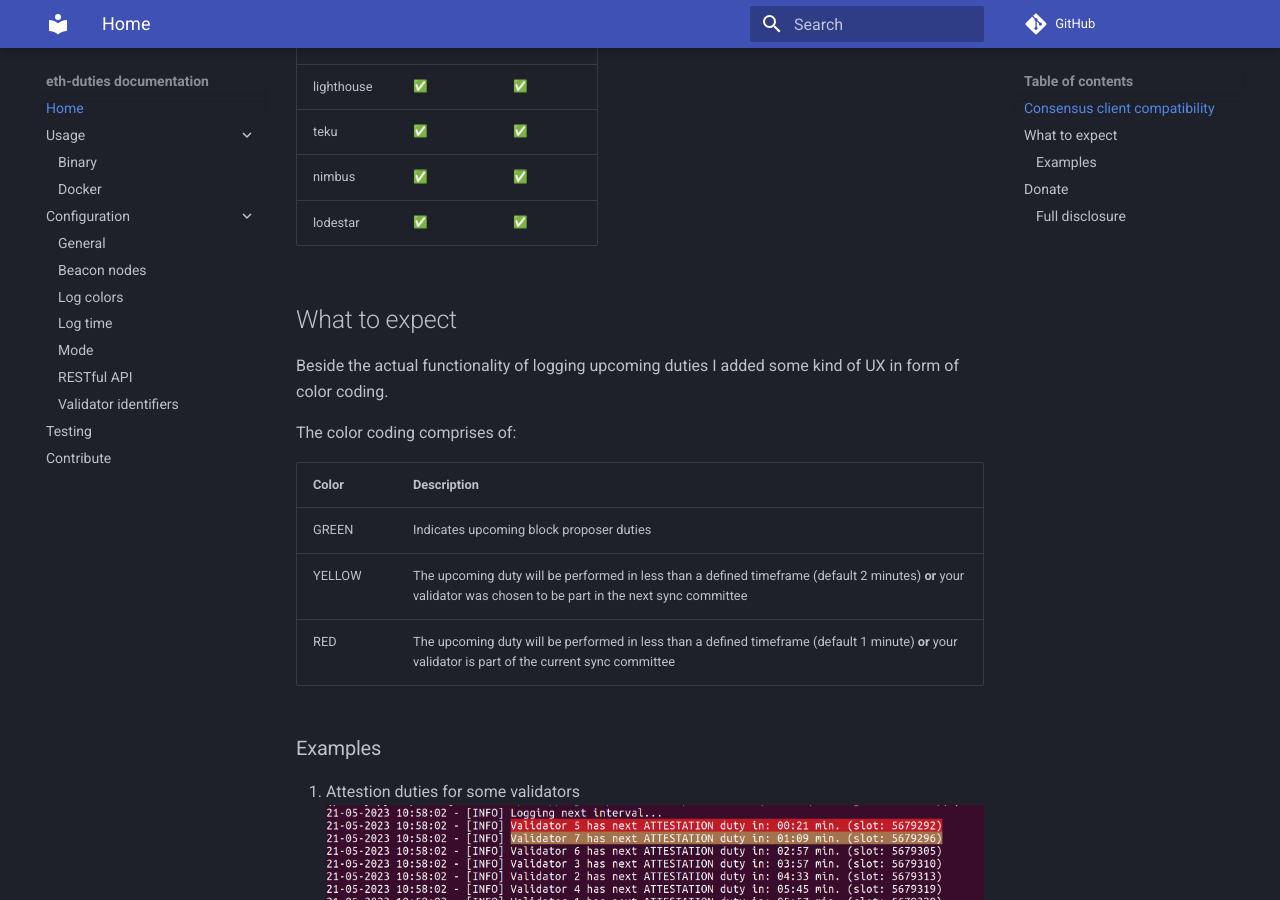
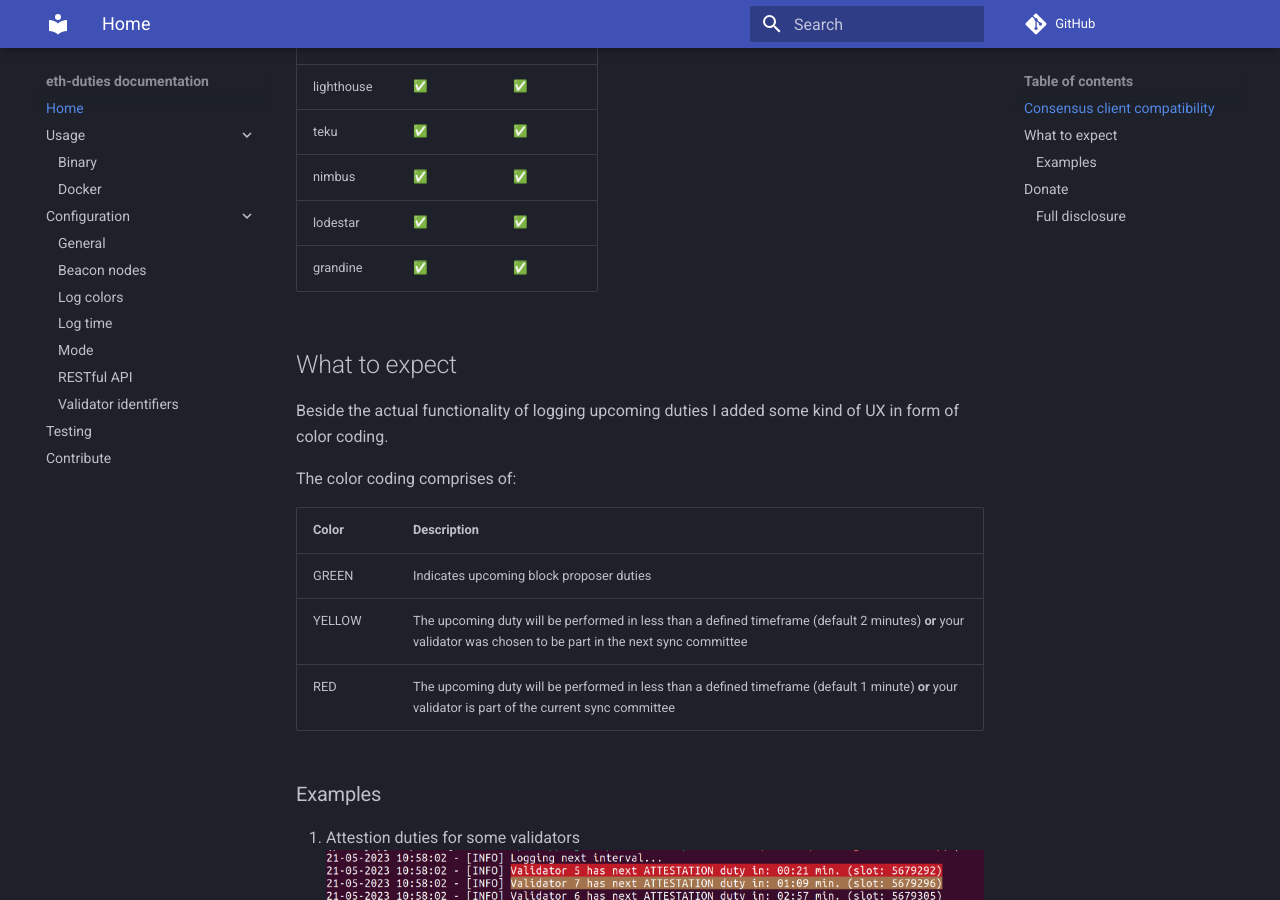
Before and after one commit to TobiWo/eth-duties, an MkDocs documentation site: the page built from docs/index.md, in a window 1280 px wide and 900 px high, scrolled down 442 px. Built offline with MkDocs 1.6.1 and Material for MkDocs 9.7.7, drawn with Linux system fonts in a browser that asks for light colours; emoji names are drawn with the system emoji font; comment, search, counter and statistics services are not loaded.

Commit message:
docs(general): Add grandine as supported client

```diff
--- a/docs/index.md
+++ b/docs/index.md
@@ -13,6 +13,7 @@
 | teku | :white_check_mark: | :white_check_mark: |
 | nimbus | :white_check_mark: | :white_check_mark: |
 | lodestar | :white_check_mark: | :white_check_mark: |
+| grandine | :white_check_mark: | :white_check_mark: |
 
 ## What to expect
 
```
